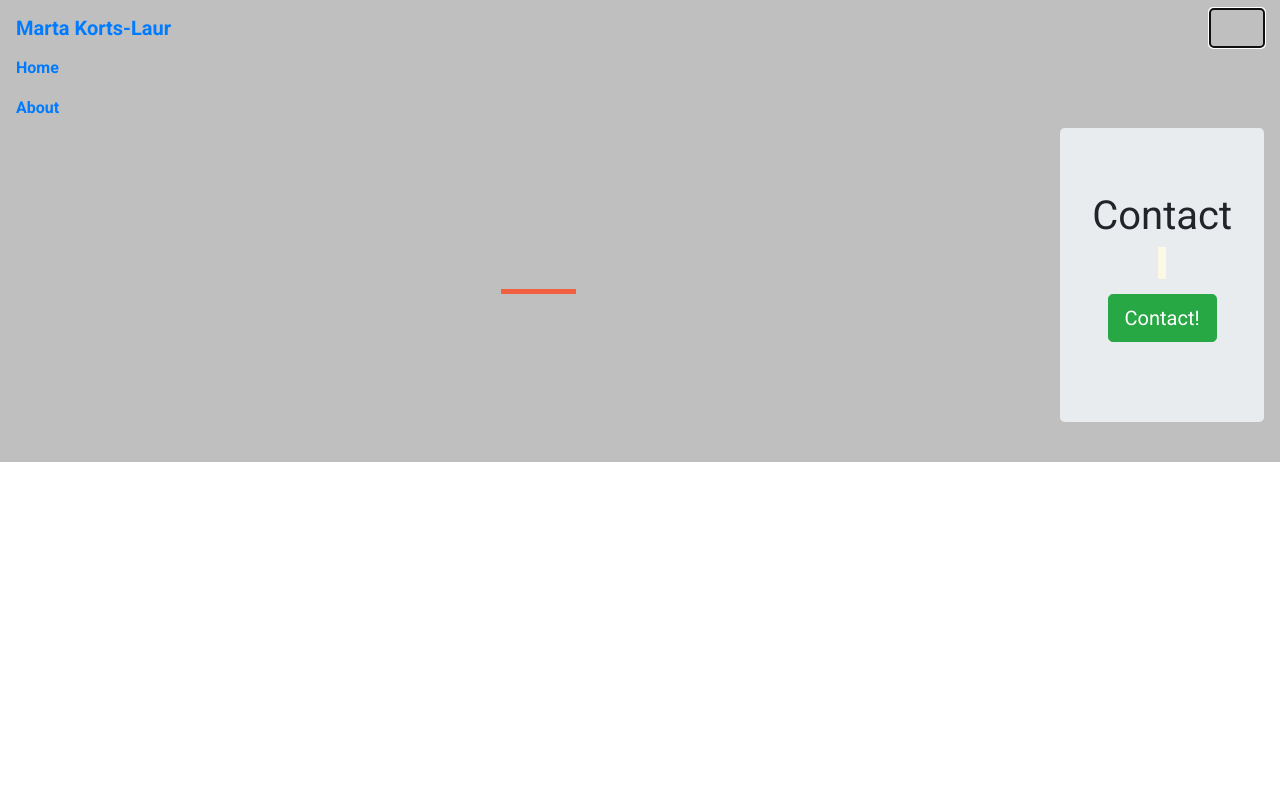
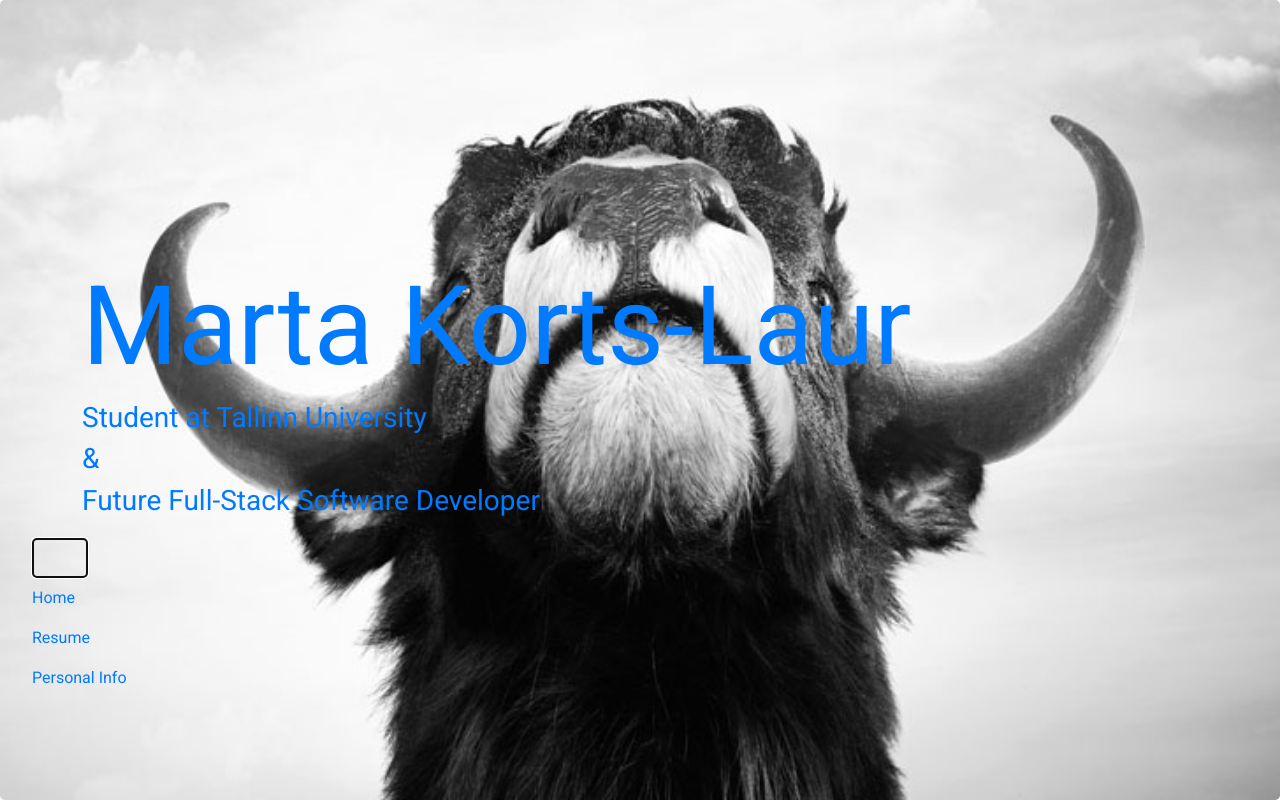
Before and after one commit to martakl-bit/Firstmilestoneproject_Marta, a plain HTML site: page index.html in a window 1280 px wide. Both pictures are taken after a click on the button "Toggle navigation". Drawn offline with nearby package versions, Linux system fonts and the light colour scheme; files that its build step writes are made by us from their sources.

Commit message:
Draft commit 1

```diff
--- a/assets/css/style.css
+++ b/assets/css/style.css
@@ -1,84 +1,25 @@
 body {
     font-family: 'Roboto', sans-serif;
+}
+/*----------JUMBOTRON----------*/
 
-.callout-container {
+#landing-page {
+    background-attachment: fixed;
+    background-image: url('../images/strong-taurus-bull.jpg');
+    background-position: bottom;
+    background-size: cover;
     height: 100vh;
-
-    background: url("whiskey-background.jpg") no-repeat bottom right fixed;
-    -webkit-background-size: cover;
-    -moz-background-size: cover;
-    -o-background-size: cover;
-    background-size: cover;
-
-    display: flex;
-    align-items: center;
-    justify-content: center;
-
-    position: relative;
-}
-}
-/* Navbar */
-
-.navalert-container {
-    position: absolute;
-    top: 0;
-    left: 0;
+    width: 100vw;
+    margin-bottom: 0px;
     z-index: 1;
-    padding-left: 0;
-    padding-right: 0;
 }
 
-.navbar {
-    margin-bottom: 0;
-    width: 100%;
-    background-color: rgba(0, 0, 0, .25);
-    border: 0;
+.top {
+    padding-left: 12px;
+    margin-top: 12%;
 }
 
-.navbar .navbar-toggler {
-    border: 0;
+h1 {
+    padding-top: 5%;
+    font-size: 5.5em;
 }
-
-.navbar .navbar-brand {
-    font-weight: bold;
-}
-
-.navbar .navbar-nav a {
-    font-weight: bold;
-}
-
-.navbar .navbar-brand {
-    font-weight: bold;
-}
-
-.navbar .navbar-nav a {
-    font-weight: bold;
-}
-/* Block dividers */
-
-.block-divider {
-    width: 75px;
-    height: 5px;
-    border: 0;
-    background-color: #444;
-}
-
-.block-divider--orange {
-    background-color: #f05f40;
-}
-
-.block-divider--white {
-    background-color: white;
-}
-
-.block-divider--short {
-    width: 35px;
-}
-.opaque-overlay {
-    position: absolute;
-    top: 0;
-    left: 0;
-    height: 100%;
-    width: 100%;
-    background-color: rgba(0, 0, 0, 0.5);
-}
--- a/index.html
+++ b/index.html
@@ -16,47 +16,86 @@
 	<link href="https://fonts.googleapis.com/css?family=Roboto:400,700" rel="stylesheet">
 	<link rel="stylesheet" href="style.css" type="text/css" />
 	<link rel="stylesheet" href="assets/css/style.css" style="text/css" />
+
 	<title>Marta Korts-Laur | First Project | Code Institute</title>
 </head>
 
 <body>
-	<header>
-		<div class="div navbar">
-			<a href="/" class="navbar-brand">Marta Korts-Laur</a>
+	<!--jumbotron/navbar-->
+	<header class="jumbotron" id="landing-page">
+		<nav class="navbar navbar-expand-sm navbar-fixed-top">
+			<div class="container top">
+				<a href="/" class="navbar-brand">
+                <h1 class="name">Marta Korts-Laur</h1>
+                <h3 class="school">Student at Tallinn University</h3>
+                <h3 class="space">&</h3>
+                <h3 class="job">Future Full-Stack Software Developer</h3></a>
+			</div>
+
+		</nav>
+        <nav class="">
 				<button class="navbar-toggler ml-auto" type="button" data-toggle="collapse" data-target="#navbarNavDropdown" aria-controls="navbarNavDropdown" aria-expanded="false" aria-label="Toggle navigation">
         <span class="navbar-toggler-icon"></span></button>
 				<div class="collapse navbar-collapse" id="navbarNavDropdown">
 					<ul class="ul navbar-nav">
 						<li class="active nav-item mr-2"><a class="nav-link" href="/">Home</a></li>
-					<li class="nav-item mr-2"><a class="nav-link" href="/about">About</a></li>
+						<li class="nav-item mr-2"><a class="nav-link" href="/resume">Resume</a></li>
+                        <li class="nav-item mr-2"><a class="nav-link" href="/personal info">Personal Info</a></li>
 						<li class="nav-item dropdown">
 						</li>
 					</ul>
 					</ul>
 
+		</nav>
+
+
+	</header>
+    <!--Education-->
+	<section class="second page">
+<div class="container scroll page">
+<div class="row">
+    <div class="col">
+    </div>
+    <div class="row">
+    <div class="col">
+    </div>
+    </div>
+
+
+
+
+
+
 
 </div>
-			<hr class="block-divider block-divider--orange">
-			<!-- Callout -->
-			<div class="row">
-				<div class="col-12">
-					<section class="callout jumbotron text-center">
-						<h1>Contact</h1>
-						<p class="lead">
-							<s class="d-none d-sm-inline">
-								<span class="d-inline d-sm-none"><br></span>
-								<strong><mark></mark></strong></p>
-						<p><button class="btn btn-lg btn-success" data-toggle="modal" data-target="#signUpModal">Contact!</button>
-						</p>
-					</section>
 </div>
-			</div>
-			<!-- /.callout -->
-	</header>
-	<section>
+
+<!--/Education-->
+
+<!--Experience-->
+
+<!--/Experience-->
 
 	</section>
-	<footer>
+
+    <section>
+<!--About Me-->
+
+<!--/About Me-->
+</section>
+
+<section>
+<!--Future Skills-->
+
+<!--/Future Skills-->
+</section>
+
+	<footer class="container-fluid">
+    <div class="row">
+    <div class="col">
+    </div>
+
+    </div>
 	</footer>
 
 	<!--TAKEN STRAIGHTLY FROM BTN To conclude our brief adventure into JavaScript, we're going to add a modal dialog to our page.
```
Also changed, not shown: assets/images/strong-taurus-bull.jpg (added). Lines whose indentation alone changed are shown as unchanged.
